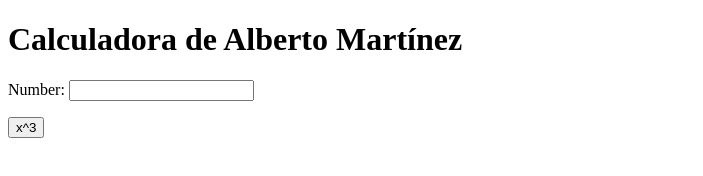
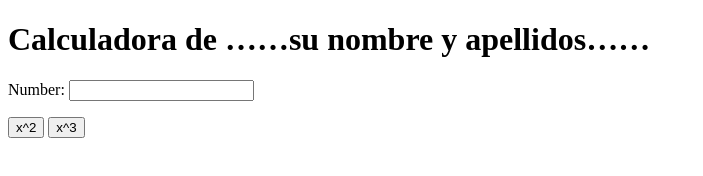
Before and after one commit to AMartendo/my_calculator_2, a plain HTML site: page index.html in a window 1280 px wide. Shown: the whole page, without its empty margins (0-703 px from the left). Drawn offline with Linux system fonts and the light colour scheme.

Commit message:
x^2 button

```diff
--- a/index.html
+++ b/index.html
@@ -5,10 +5,11 @@
 		<meta charset="utf-8">
 	</head>
 	<body>
-		<h1>Calculadora de Alberto Martínez</h1>
+		<h1>Calculadora de ……su nombre y apellidos……</h1>
 		Number:
 		<input type="text" id="n1">
 		<p>
+			<button onclick="square()"> x^2 </button>
 			<button onclick="cube()"> x^3 </button>
 		</p>
 		<script type="text/javascript">
@@ -16,6 +17,10 @@
 				var num = document.getElementById("n1");
 				num.value = Math.pow(num.value, 3);
 			}
+			function square() {
+				var num = document.getElementById("n1");
+				num.value = Math.pow(num.value, 2);
+			}
 		</script>
 	</body>
 </html>
```
